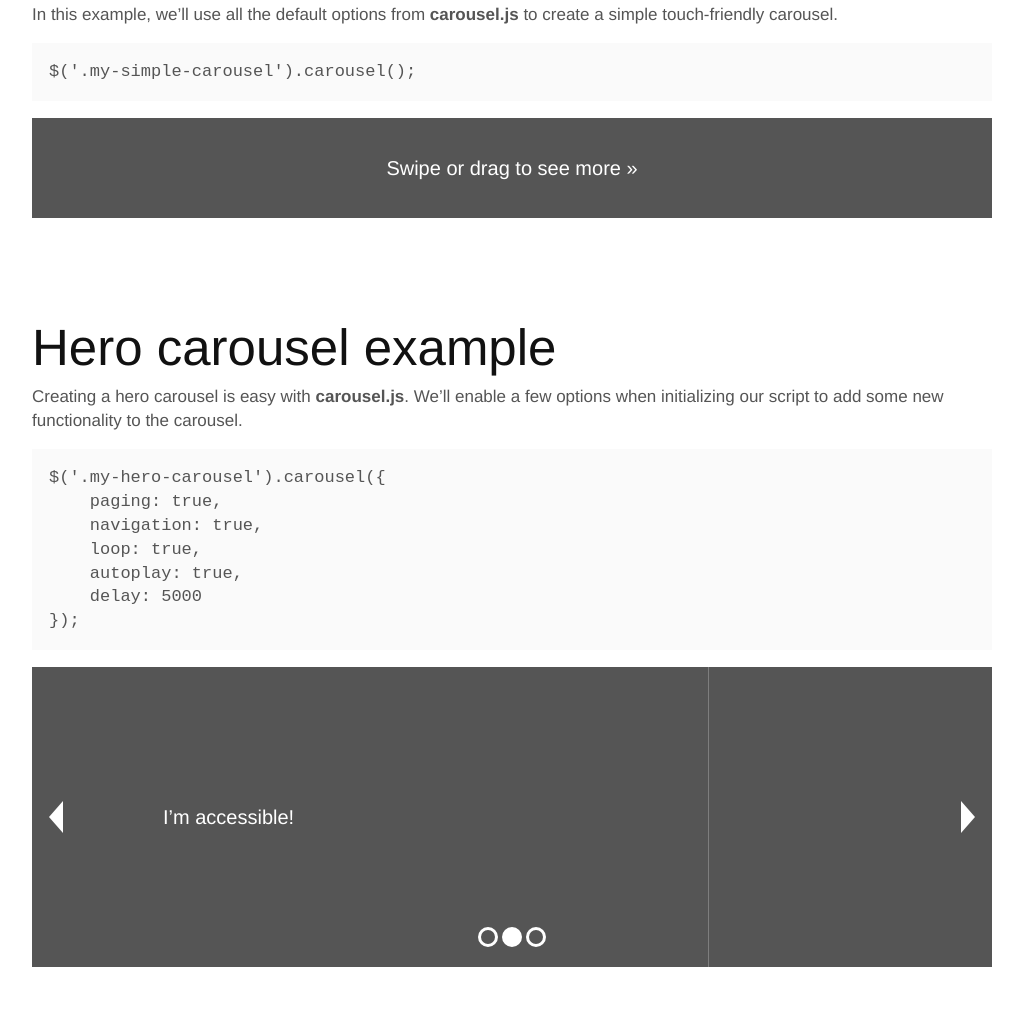
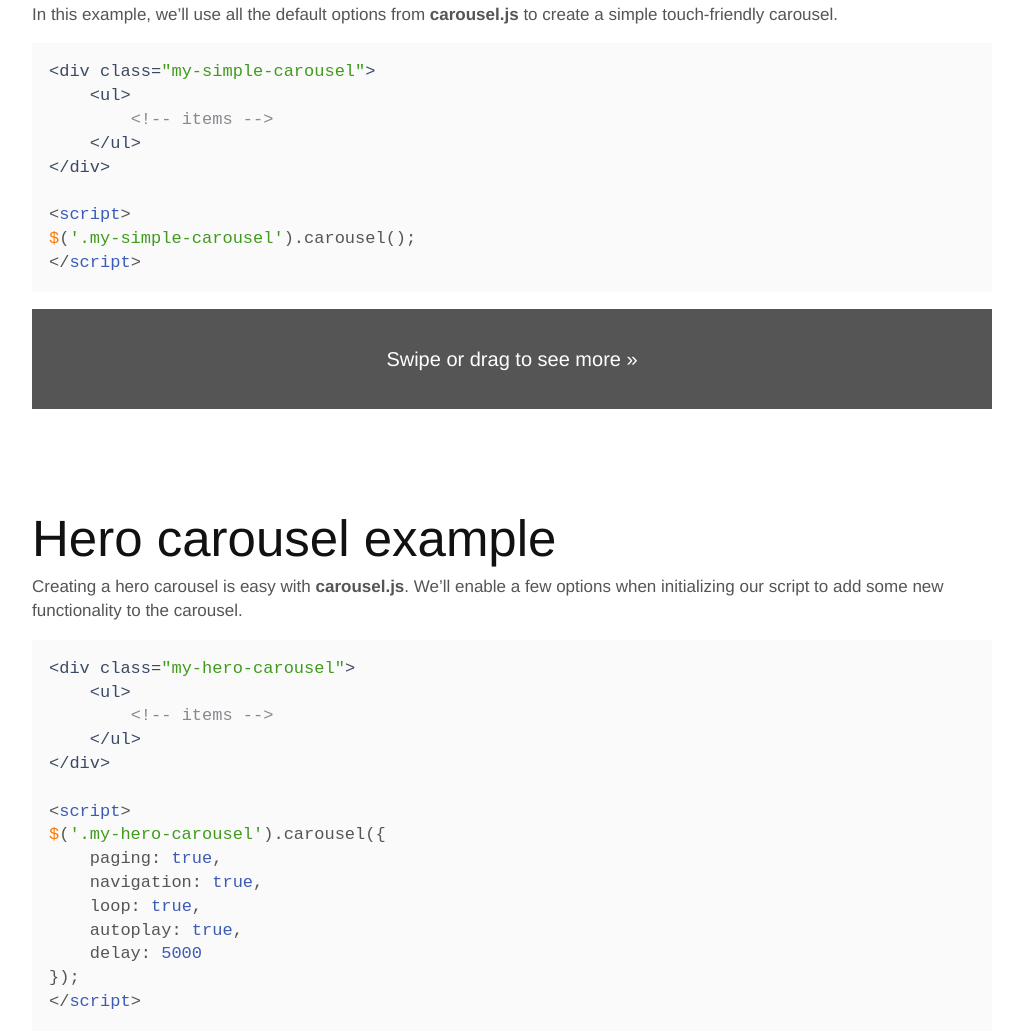
Before and after one commit to kyleschaeffer/carousel.js, a plain HTML site: page carousel.html in a window 1280 px wide. Shown: the part 307-1341 px from the top of the page, without its empty margins (128-1151 px from the left). Drawn offline with nearby package versions, Linux system fonts and the light colour scheme.

Commit message:
Bug fixes, documentation

```diff
--- a/carousel.html
+++ b/carousel.html
@@ -133,7 +133,15 @@
             <!-- basic template -->
             <h2>Simple example</h2>
             <p>In this example, we&rsquo;ll use all the default options from <strong>carousel.js</strong> to create a simple touch-friendly carousel.</p>
-            <pre>$('.my-simple-carousel').carousel();</pre>
+            <pre><span style="color:#3a4a64">&lt;<span style="color:#3a4a64">div</span> <span style="color:#3a4a64">class</span>=<span style="color:#409b1c">"my-simple-carousel"</span>&gt;</span>
+    <span style="color:#3a4a64">&lt;<span style="color:#3a4a64">ul</span>&gt;</span>
+        <span style="color:#8c868f">&lt;!-- items --&gt;</span>
+    <span style="color:#3a4a64">&lt;/<span style="color:#3a4a64">ul</span>&gt;</span>
+<span style="color:#3a4a64">&lt;/<span style="color:#3a4a64">div</span>&gt;</span>
+
+&lt;<span style="color:#3b5bb5">script</span>&gt;
+<span style="color:#ff7800">$</span>(<span style="color:#409b1c">'.my-simple-carousel'</span>).carousel();
+&lt;/<span style="color:#3b5bb5">script</span>&gt;</pre>
             <div class="carousel my-simple-carousel">
                 <ul>
                     <li>
@@ -155,13 +163,21 @@
             <!-- hero template -->
             <h2>Hero carousel example</h2>
             <p>Creating a hero carousel is easy with <strong>carousel.js</strong>. We&rsquo;ll enable a few options when initializing our script to add some new functionality to the carousel.</p>
-            <pre>$('.my-hero-carousel').carousel({
-    paging: true,
-    navigation: true,
-    loop: true,
-    autoplay: true,
-    delay: 5000
-});</pre>
+            <pre><span style="color:#3a4a64">&lt;<span style="color:#3a4a64">div</span> <span style="color:#3a4a64">class</span>=<span style="color:#409b1c">"my-hero-carousel"</span>&gt;</span>
+    <span style="color:#3a4a64">&lt;<span style="color:#3a4a64">ul</span>&gt;</span>
+        <span style="color:#8c868f">&lt;!-- items --&gt;</span>
+    <span style="color:#3a4a64">&lt;/<span style="color:#3a4a64">ul</span>&gt;</span>
+<span style="color:#3a4a64">&lt;/<span style="color:#3a4a64">div</span>&gt;</span>
+
+&lt;<span style="color:#3b5bb5">script</span>&gt;
+<span style="color:#ff7800">$</span>(<span style="color:#409b1c">'.my-hero-carousel'</span>).carousel({
+    paging: <span style="color:#3b5bb5">true</span>,
+    navigation: <span style="color:#3b5bb5">true</span>,
+    loop: <span style="color:#3b5bb5">true</span>,
+    autoplay: <span style="color:#3b5bb5">true</span>,
+    delay: <span style="color:#3b5bb5">5000</span>
+});
+&lt;/<span style="color:#3b5bb5">script</span>&gt;</pre>
             <div class="carousel my-hero-carousel">
                 <ul>
                     <li>
@@ -174,7 +190,7 @@
                         </div>
                     </li><li>
                         <div class="my-hero-item">
-                            Easy-peasy, lemon-squeezy.
+                            Easy as pie.
                         </div>
                     </li>
                 </ul>
@@ -183,9 +199,17 @@
             <!-- product spinner template -->
             <h2>Product spinner example</h2>
             <p>The <strong>carousel.js</strong> script includes styles for building multi-column carousels, like shown in the example below. Simply add a CSS class, such as <code>sm-4cols</code>, to your carousel HTML in order to display carousel items in multiple columns on different screen sizes.</p>
-            <pre>$('.my-product-spinner').carousel({
-    paging: true
-});</pre>
+            <pre><span style="color:#3a4a64">&lt;<span style="color:#3a4a64">div</span> <span style="color:#3a4a64">class</span>=<span style="color:#409b1c">"my-product-spinner xs-2cols sm-4cols md-5cols lg-6cols"</span>&gt;</span>
+    <span style="color:#3a4a64">&lt;<span style="color:#3a4a64">ul</span>&gt;</span>
+        <span style="color:#8c868f">&lt;!-- items --&gt;</span>
+    <span style="color:#3a4a64">&lt;/<span style="color:#3a4a64">ul</span>&gt;</span>
+<span style="color:#3a4a64">&lt;/<span style="color:#3a4a64">div</span>&gt;</span>
+
+&lt;<span style="color:#3b5bb5">script</span>&gt;
+<span style="color:#ff7800">$</span>(<span style="color:#409b1c">'.my-product-spinner'</span>).carousel({
+    paging: <span style="color:#3b5bb5">true</span>
+});
+&lt;/<span style="color:#3b5bb5">script</span>&gt;</pre>
             <div class="carousel xs-2cols sm-4cols md-5cols lg-6cols my-product-spinner">
                 <div class="my-product-spinner-inner">
                     <ul>
--- a/carousel.js
+++ b/carousel.js
@@ -425,7 +425,7 @@
                     }
 
                     // onupdate?
-                    if(settings.onupdate){
+                    if(typeof(settings.onupdate) == 'function'){
                         settings.onupdate(p);
                     }
 
```
Also changed, not shown: carousel.min.js, 1 other file.
